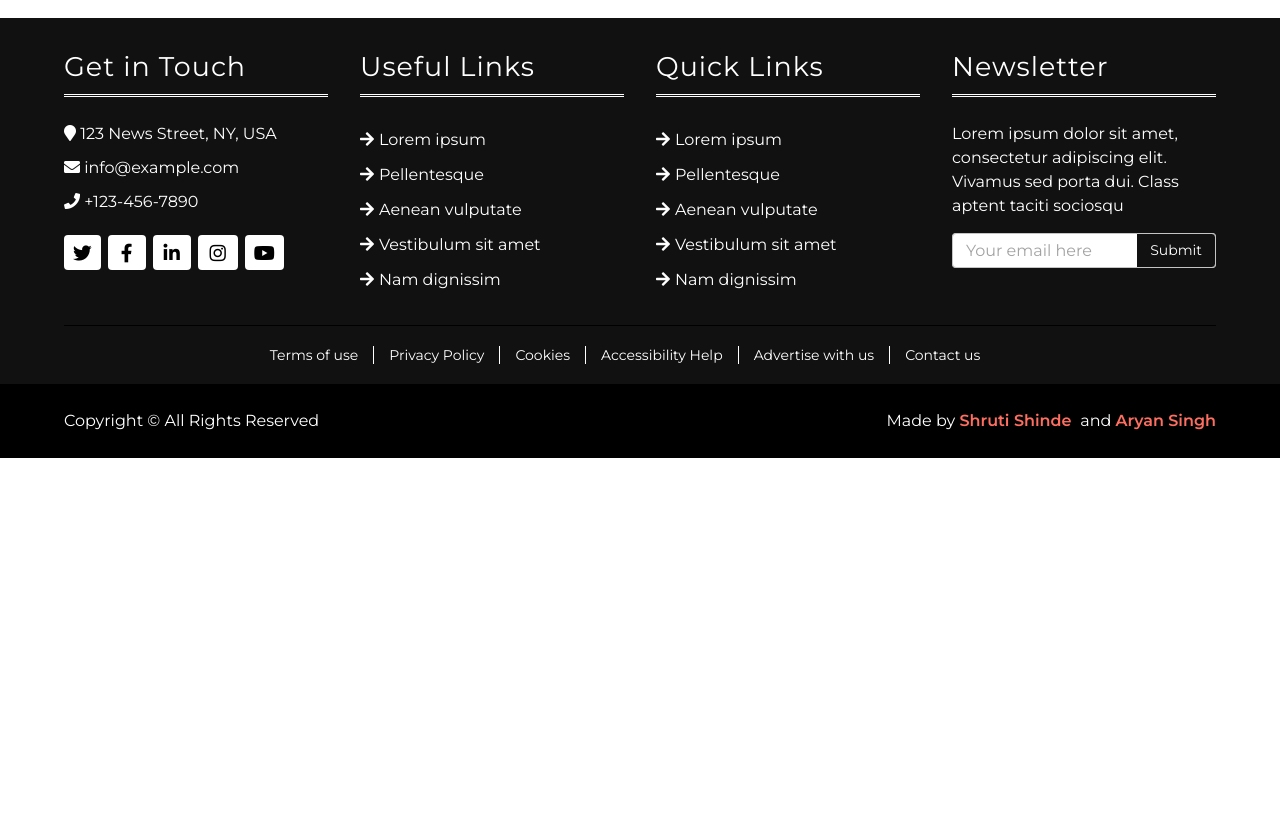
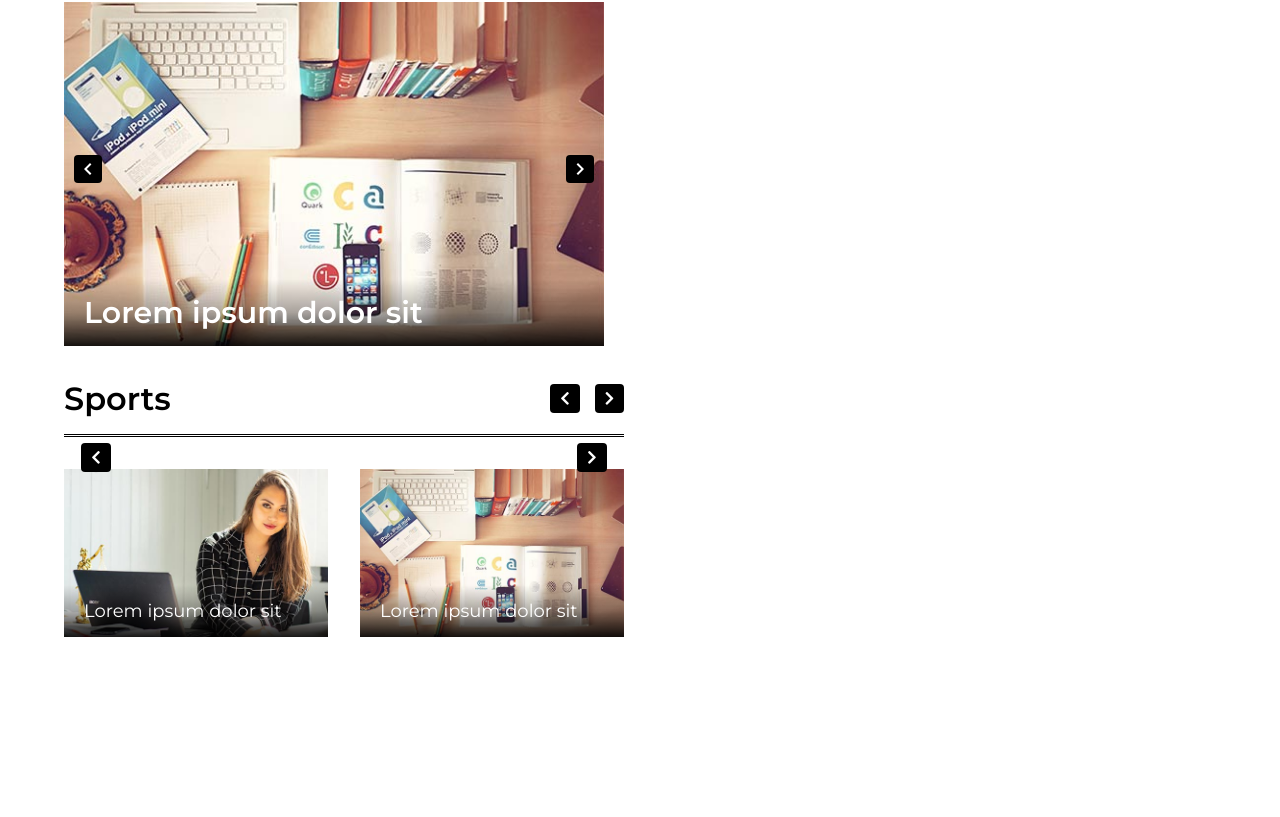
Before and after one commit to ShrutiShinde418/news-portal, a React (Create React App) app in the folder client/: page /business in a window 1280 px wide. Shown: the part 1163-1980 px from the top of the page. Before the commit the page ends 1621 px from the top, so only its background shows below. Built offline with nearby package versions, Linux system fonts and the light colour scheme.

Commit message:
carousel added

```diff
--- a/client/package.json
+++ b/client/package.json
@@ -14,6 +14,7 @@
     "axios": "^0.25.0",
     "react": "^17.0.2",
     "react-dom": "^17.0.2",
+    "react-material-ui-carousel": "^3.3.3",
     "react-redux": "^7.2.6",
     "react-router-dom": "^6.2.1",
     "react-scripts": "5.0.0",
--- a/client/src/components/NewsItem.js
+++ b/client/src/components/NewsItem.js
@@ -21,10 +21,10 @@ const useStyles = makeStyles((theme) => ({
     alignItems: "flex-end",
     "& a": {
       color: theme.palette.common.white,
-      fontSize: 18,
+      fontSize: (props) => (props.fontSize ? props.fontSize : 18),
       textDecoration: "none",
       fontFamily: theme.typography.fontFamily,
-      fontWeight: theme.typography.fontWeightRegular,
+      fontWeight: (props) => (props.fontWeight ? props.fontWeight : 400),
       transition: "0.3s",
       "&:hover": { color: theme.palette.primary.main },
     },
@@ -41,7 +41,7 @@ const useStyles = makeStyles((theme) => ({
 }));
 
 const NewsItem = (props) => {
-  const classes = useStyles();
+  const classes = useStyles(props);
   return (
     <div className={classes.img}>
       <img src={props.src} className={classes.imgFluid} alt="Lorem Ipsum" />
--- /dev/null
+++ b/client/src/components/NewsSlider.js
@@ -0,0 +1,146 @@
+import React, { Fragment } from "react";
+import { Typography, Grid, IconButton, Button } from "@mui/material";
+import { Link } from "react-router-dom";
+import Carousel from "react-material-ui-carousel";
+import NewsItem from "./NewsItem";
+import news7 from "../assets/news-7.jpg";
+import news6 from "../assets/news-6.jpg";
+import { makeStyles } from "@mui/styles";
+import { useTheme } from "@emotion/react";
+
+const useStyles = makeStyles((theme) => ({
+  root: {
+    display: "flex",
+    justifyContent: "space-between",
+    alignItems: "center",
+    "& .MuiIconButton-root": {
+      borderRadius: 4,
+      backgroundColor: theme.palette.common.black,
+      color: theme.palette.common.white,
+      fontSize: 15,
+      marginRight: 15,
+      transition: "0.5s",
+      padding: "7px 10px",
+      "&:hover": { backgroundColor: theme.palette.primary.main },
+      "&:last-of-type": { marginRight: 0 },
+    },
+  },
+  heading: {
+    color: theme.palette.common.black,
+    width: "100%",
+  },
+}));
+
+const Item = () => {
+  return (
+    <Grid container spacing={4}>
+      <Grid item xs={6}>
+        <NewsItem title="Lorem ipsum dolor sit" src={news6} />
+      </Grid>
+      <Grid item xs={6}>
+        <NewsItem title="Lorem ipsum dolor sit" src={news7} />
+      </Grid>
+    </Grid>
+  );
+};
+
+const Left = () => {
+  return (
+    <IconButton aria-label="delete">
+      <i className="fa fa-chevron-left"></i>
+    </IconButton>
+  );
+};
+const Right = () => {
+  return (
+    <IconButton aria-label="delete">
+      <i className="fa fa-chevron-right"></i>
+    </IconButton>
+  );
+};
+
+const items = [
+  {
+    name: "Lorem ipsum dolor sit",
+    image: news6,
+    description: "Probably the most random thing you have ever seen!",
+  },
+  {
+    name: "Lorem ipsum dolor sit",
+    description: "Hello World!",
+    image: news7,
+  },
+];
+
+const buttonClick = (next, prev) => {
+  console.log(next, prev);
+};
+
+const NewsSlider = () => {
+  const theme = useTheme();
+  const classes = useStyles();
+  return (
+    <Fragment>
+      <Grid
+        container
+        className={classes.root}
+        sx={{
+          paddingBottom: "15px",
+          borderBottom: `3px double ${theme.palette.common.black}`,
+        }}
+      >
+        <Grid item>
+          <Typography
+            component="h1"
+            variant="h4"
+            className={classes.heading}
+            sx={{ marginBottom: "0px", fontWeight: 600, fontSize: "2rem" }}
+          >
+            Sports
+          </Typography>
+        </Grid>
+        <Grid item>
+          <IconButton aria-label="delete">
+            <i className="fa fa-chevron-left"></i>
+          </IconButton>
+          <IconButton aria-label="delete">
+            <i className="fa fa-chevron-right"></i>
+          </IconButton>
+        </Grid>
+      </Grid>
+      <Carousel
+        indicators={false}
+        animation="slide"
+        autoPlay={false}
+        height={345}
+        sx={{ width: 560, paddingTop: 4 }}
+        className={classes.root}
+        NavButton={({ onClick, className, style, next, prev }) => {
+          return (
+            <Button
+              onClick={buttonClick(next, prev)}
+              className={className}
+              style={style}
+            >
+              {next && <Right />}
+              {prev && <Left />}
+            </Button>
+          );
+        }}
+      >
+        {items.map((item, i) => (
+          <Grid container spacing={4}>
+            <Grid item xs={6}>
+              <NewsItem title="Lorem ipsum dolor sit" src={news6} />
+            </Grid>
+            <Grid item xs={6}>
+              <NewsItem title="Lorem ipsum dolor sit" src={news7} />
+            </Grid>
+          </Grid>
+        ))}
+      </Carousel>
+    </Fragment>
+  );
+};
+
+export default NewsSlider;
--- /dev/null
+++ b/client/src/components/Slider.js
@@ -0,0 +1,66 @@
+import React from "react";
+import Carousel from "react-material-ui-carousel";
+import { Button } from "@mui/material";
+import { makeStyles } from "@mui/styles";
+import NewsItem from "./NewsItem";
+import news6 from "../assets/news-6.jpg";
+import news7 from "../assets/news-7.jpg";
+
+const Item = (props) => {
+  return (
+    <NewsItem>
+      <h2>{props.item.name}</h2>
+      <p>{props.item.description}</p>
+      <Button>Check it out!</Button>
+    </NewsItem>
+  );
+};
+
+const useStyles = makeStyles((theme) => ({
+  root: {
+    "& .MuiIconButton-root": {
+      borderRadius: 4,
+      backgroundColor: theme.palette.common.black,
+      padding: 2,
+    },
+  },
+}));
+
+const Slider = (props) => {
+  const classes = useStyles();
+  const items = [
+    {
+      name: "Lorem ipsum dolor sit",
+      image: news6,
+      description: "Probably the most random thing you have ever seen!",
+    },
+    {
+      name: "Lorem ipsum dolor sit",
+      description: "Hello World!",
+      image: news7,
+    },
+  ];
+
+  return (
+    <Carousel
+      indicators={false}
+      animation="slide"
+      height={345}
+      sx={{ width: 540 }}
+      navButtonsAlwaysVisible
+      className={classes.root}
+    >
+      {items.map((item, i) => (
+        <NewsItem
+          key={i}
+          src={item.image}
+          title={item.name}
+          fontWeight={600}
+          fontSize={30}
+        />
+      ))}
+    </Carousel>
+  );
+};
+
+export default Slider;
--- a/client/src/components/TabBar.js
+++ b/client/src/components/TabBar.js
@@ -1,4 +1,4 @@
-import React from "react";
+import React, { useState } from "react";
 import PropTypes from "prop-types";
 import SwipeableViews from "react-swipeable-views";
 import { useTheme } from "@mui/material/styles";
@@ -45,22 +45,6 @@ const useStyles = makeStyles((theme) => ({
   },
 }));
 
-const TabPanel = (props) => {
-  const { children, value, index } = props;
-  return (
-    <div
-      role="tabpanel"
-      hidden={value !== index}
-      id={`full-width-tabpanel-${index}`}
-      aria-labelledby={`full-width-tab-${index}`}
-    >
-      {value === index && (
-        <Box sx={{ p: 3, backgroundColor: "#F2F2F2" }}>{children}</Box>
-      )}
-    </div>
-  );
-};
-
 const Tile = (props) => {
   const classes = useStyles();
   return (
@@ -72,6 +56,23 @@ const Tile = (props) => {
         <Typography component="h2">{props.title}</Typography>
       </Grid>
     </Grid>
+  );
+};
+
+const TabPanel = (props) => {
+  const { children, value, index, ...other } = props;
+  return (
+    <div
+      role="tabpanel"
+      hidden={value !== index}
+      id={`full-width-tabpanel-${index}`}
+      aria-labelledby={`full-width-tab-${index}`}
+      {...other}
+    >
+      {value === index && (
+        <Box sx={{ p: 3, backgroundColor: "#F2F2F2" }}>{children}</Box>
+      )}
+    </div>
   );
 };
 
@@ -87,13 +88,12 @@ function a11yProps(index) {
     "aria-controls": `full-width-tabpanel-${index}`,
   };
 }
+const TabBar = (props) => {
+  const theme = useTheme();
+  const classes = useStyles();
+  const [value, setValue] = useState(0);
 
-const TabBar = (props) => {
-  const classes = useStyles();
-  const theme = useTheme();
-  const [value, setValue] = React.useState(0);
-
-  const handleChange = (newValue) => {
+  const handleChange = (event, newValue) => {
     setValue(newValue);
   };
 
@@ -111,9 +111,9 @@ const TabBar = (props) => {
           variant="fullWidth"
           aria-label="full width tabs"
         >
-          <Tab label={props.headings[0]} {...a11yProps(0)} />
-          <Tab label={props.headings[1]} {...a11yProps(1)} />
-          <Tab label={props.headings[2]} {...a11yProps(2)} />
+          {props.heading.map((heading, index) => {
+            return <Tab label={heading} {...a11yProps(index)} key={index} />;
+          })}
         </Tabs>
       </AppBar>
       <SwipeableViews
--- a/client/src/pages/BusinessPage.js
+++ b/client/src/pages/BusinessPage.js
@@ -2,7 +2,9 @@ import React, { Fragment } from "react";
 import TabBar from "../components/TabBar";
 import { Container, Grid } from "@mui/material";
 import BackToTop from "../components/BackToTop";
+import Slider from "../components/Slider";
 import TopNews from "../components/TopNews";
+import NewsSlider from "../components/NewsSlider";
 
 const BusinessPage = () => {
   return (
@@ -11,14 +13,20 @@ const BusinessPage = () => {
         <Grid container spacing={4}>
           <Grid item md={6}>
             <TabBar
-              headings={["Featured News", "Popular News", "Latest News"]}
+              heading={["Featured News", "Popular News", "Latest News"]}
             />
           </Grid>
           <Grid item md={6}>
-            <TabBar headings={["Most Viewed", "Most Read", "Most Recent"]} />
+            <TabBar heading={["Most Viewed", "Most Read", "Most Recent"]} />
           </Grid>
           <Grid item md={6} xs={12}>
             <TopNews />
+          </Grid>
+          <Grid item xs={12}>
+            <Slider />
+          </Grid>
+          <Grid item xs={6}>
+            <NewsSlider />
           </Grid>
         </Grid>
       </Container>
```
Also changed, not shown: 1 other file (tests, documents, lock files or other folders).
